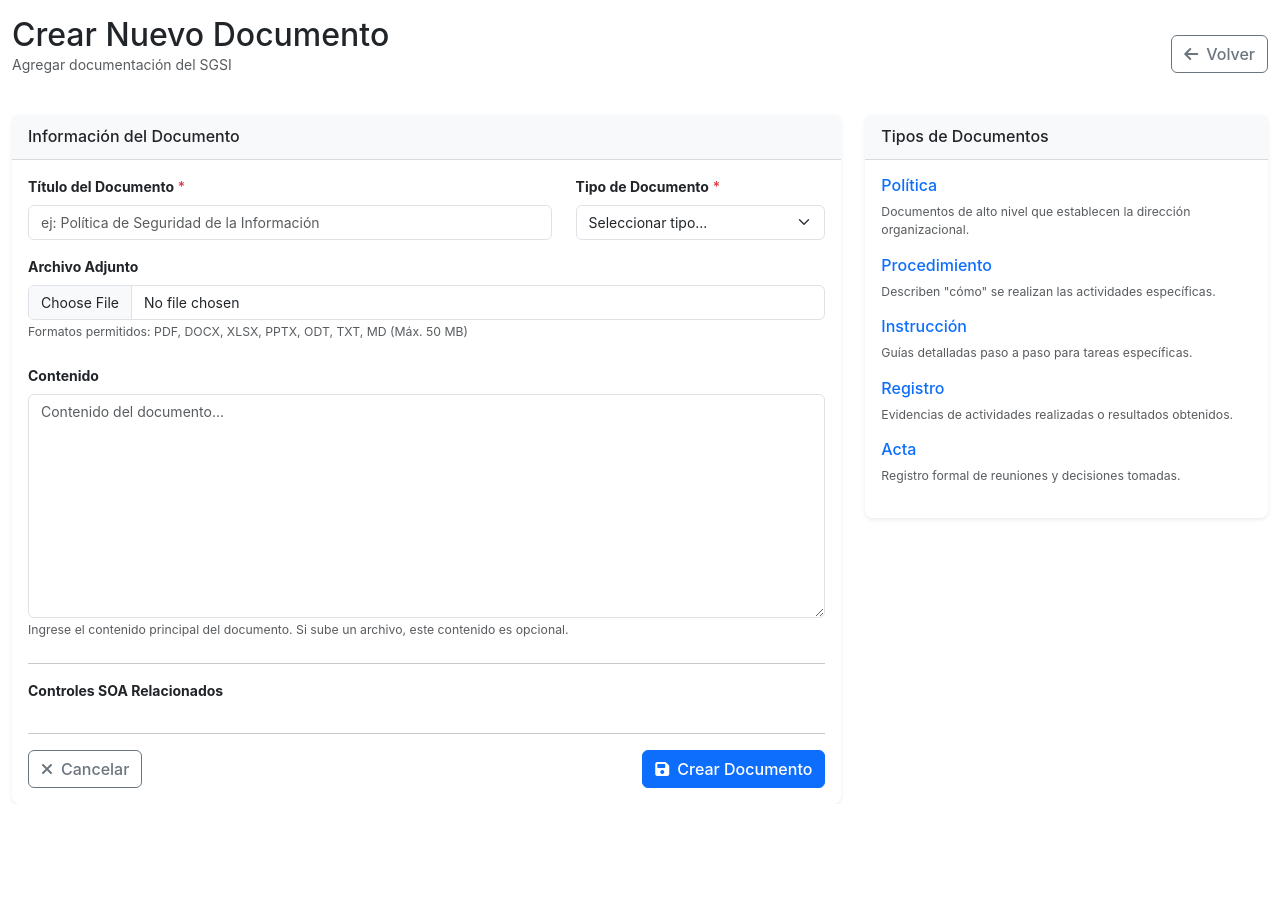
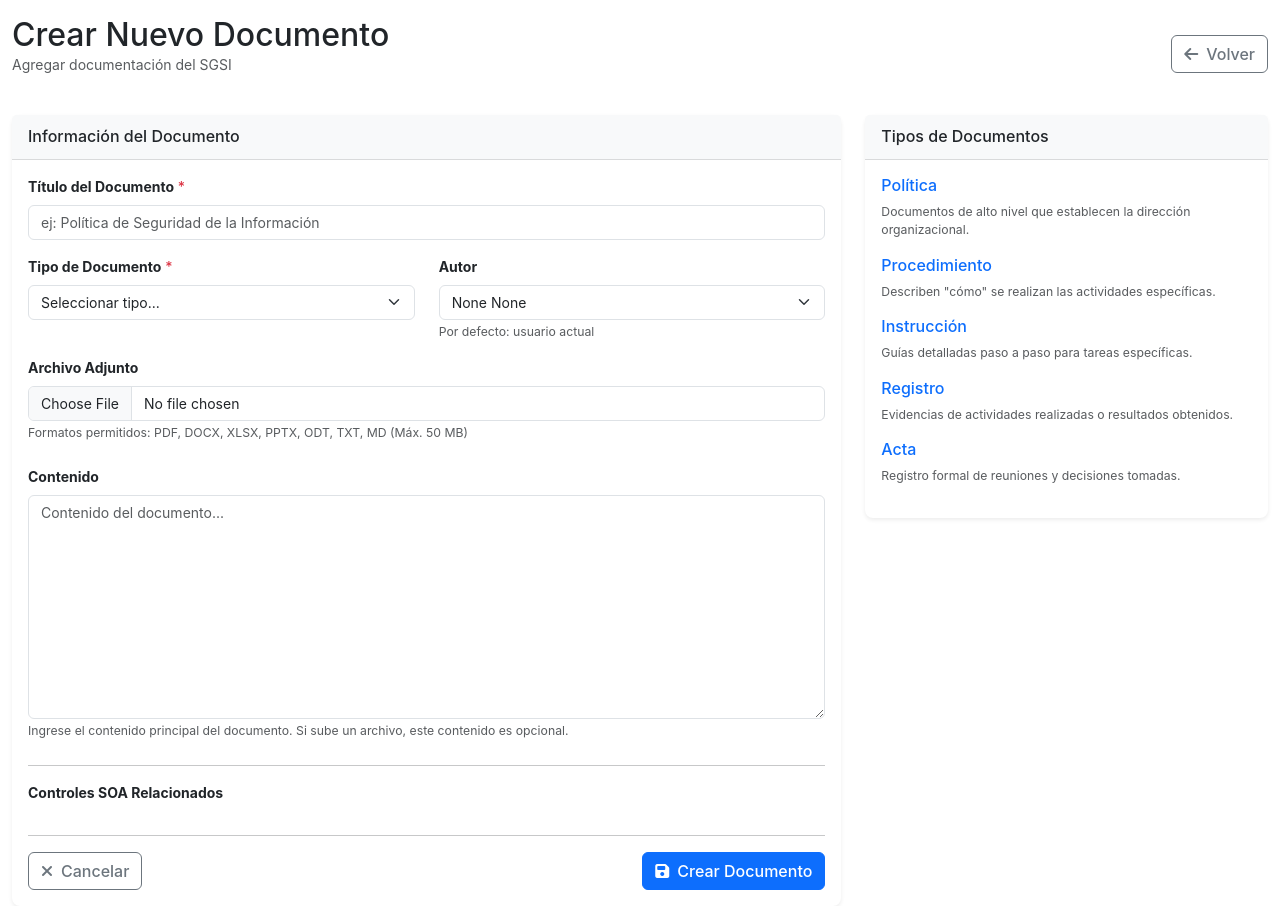
Before and after one commit to lliwi/ISMS-manager, a Flask app: page /documentos/new in a window 1280 px wide. Shown: the part 101-1007 px from the top of the page. Before the commit the page ends 889 px from the top, so only its background shows below. Run offline with Flask 3, Linux system fonts and the light colour scheme; a user stored in the database is signed in; some libraries are stand-ins or nearby versions.

Commit message:
documents author

```diff
--- a/blueprints/documents.py
+++ b/blueprints/documents.py
@@ -169,11 +169,18 @@ def create():
                 return redirect(url_for('documents.create'))
 
             # Crear documento base
+            # Usar el autor especificado o el usuario actual si no se especifica
+            author_id = request.form.get('author_id')
+            if not author_id:
+                author_id = current_user.id
+            else:
+                author_id = int(author_id)
+
             document = Document(
                 title=request.form['title'],
                 document_type_id=doc_type.id,
                 content=request.form.get('content', ''),
-                author_id=current_user.id,
+                author_id=author_id,
                 version='1.0'
             )
 
@@ -245,7 +252,10 @@ def create():
     # Obtener tipos de documento activos
     document_types = DocumentType.query.filter_by(is_active=True).order_by(DocumentType.order).all()
 
-    return render_template('documents/create.html', controls=controls, document_types=document_types)
+    # Obtener lista de usuarios para el selector de autor
+    users = User.query.filter_by(is_active=True).order_by(User.first_name, User.last_name, User.username).all()
+
+    return render_template('documents/create.html', controls=controls, document_types=document_types, users=users)
 
 @documents_bp.route('/<int:id>')
 @login_required
@@ -285,6 +295,11 @@ def edit(id):
             document.title = request.form['title']
             document.document_type_id = doc_type.id
             content = request.form.get('content', '')
+
+            # Actualizar autor si se proporciona
+            author_id = request.form.get('author_id')
+            if author_id:
+                document.author_id = int(author_id)
 
             # Obtener controles actuales antes de modificar
             old_control_ids = set([c.id for c in document.related_controls])
@@ -378,7 +393,10 @@ def edit(id):
     # Obtener tipos de documento activos
     document_types = DocumentType.query.filter_by(is_active=True).order_by(DocumentType.order).all()
 
-    return render_template('documents/edit.html', document=document, controls=controls, document_types=document_types)
+    # Obtener lista de usuarios para el selector de autor
+    users = User.query.filter_by(is_active=True).order_by(User.first_name, User.last_name, User.username).all()
+
+    return render_template('documents/edit.html', document=document, controls=controls, document_types=document_types, users=users)
 
 @documents_bp.route('/<int:id>/delete', methods=['POST'])
 @login_required
--- a/templates/documents/create.html
+++ b/templates/documents/create.html
@@ -36,13 +36,14 @@
                 <form method="POST" enctype="multipart/form-data">
                     <input type="hidden" name="csrf_token" value="{{ csrf_token() }}"/>
 
+                    <div class="mb-3">
+                        <label for="title" class="form-label"><strong>Título del Documento</strong> <span class="text-danger">*</span></label>
+                        <input type="text" class="form-control" id="title" name="title" required
+                               placeholder="ej: Política de Seguridad de la Información">
+                    </div>
+
                     <div class="row mb-3">
-                        <div class="col-md-8">
-                            <label for="title" class="form-label"><strong>Título del Documento</strong> <span class="text-danger">*</span></label>
-                            <input type="text" class="form-control" id="title" name="title" required
-                                   placeholder="ej: Política de Seguridad de la Información">
-                        </div>
-                        <div class="col-md-4">
+                        <div class="col-md-6">
                             <label for="document_type" class="form-label"><strong>Tipo de Documento</strong> <span class="text-danger">*</span></label>
                             <select class="form-select" id="document_type" name="document_type" required>
                                 <option value="">Seleccionar tipo...</option>
@@ -50,6 +51,17 @@
                                 <option value="{{ doc_type.code }}">{{ doc_type.name }}</option>
                                 {% endfor %}
                             </select>
+                        </div>
+                        <div class="col-md-6">
+                            <label for="author_id" class="form-label"><strong>Autor</strong></label>
+                            <select class="form-select" id="author_id" name="author_id">
+                                {% for user in users %}
+                                <option value="{{ user.id }}" {{ 'selected' if user.id == current_user.id }}>
+                                    {{ user.full_name or user.username }}
+                                </option>
+                                {% endfor %}
+                            </select>
+                            <small class="form-text text-muted">Por defecto: usuario actual</small>
                         </div>
                     </div>
 
--- a/templates/documents/index.html
+++ b/templates/documents/index.html
@@ -238,7 +238,11 @@
                                     {% endif %}
                                 </td>
                                 <td>
-                                    <small>{{ doc.author.full_name or doc.author.username }}</small>
+                                    {% if doc.author %}
+                                        <small>{{ doc.author.full_name or doc.author.username }}</small>
+                                    {% else %}
+                                        <small class="text-muted">Sin autor</small>
+                                    {% endif %}
                                 </td>
                                 <td>
                                     <small class="text-muted">{{ doc.updated_at.strftime('%d/%m/%Y %H:%M') }}</small>
```
Also changed, not shown: templates/documents/edit.html (+18 -6 lines).
